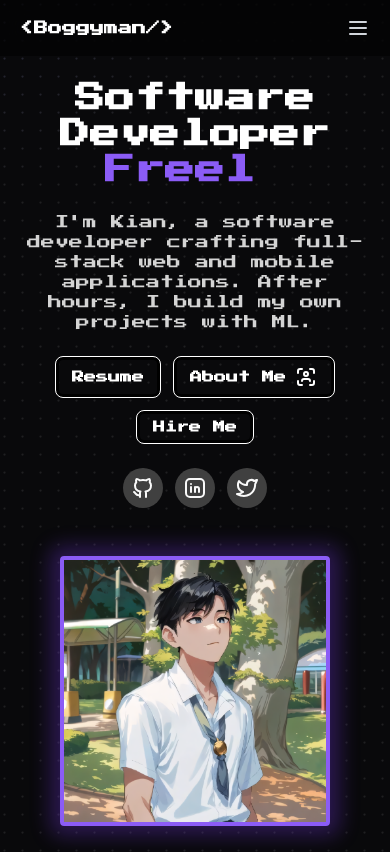
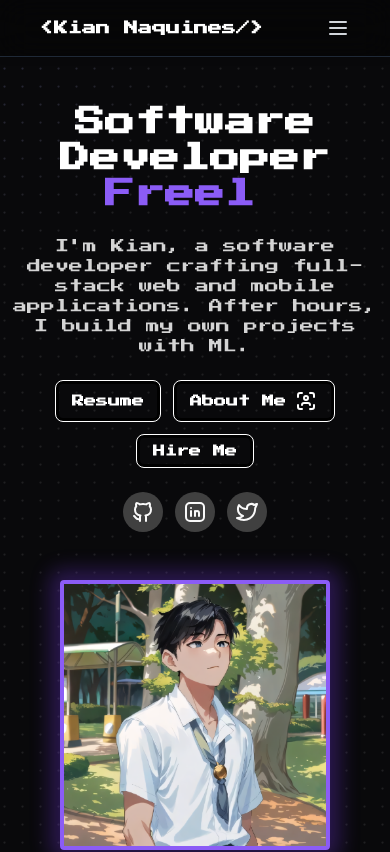
Before and after one commit to kiannaquines/kian_portfolio, a Next.js app: page / in a window 390 px wide. Shown: the top 852 px of the page. Built offline with nearby package versions, Linux system fonts and the light colour scheme.

Commit message:
added changes

```diff
--- a/app/layout.tsx
+++ b/app/layout.tsx
@@ -24,7 +24,7 @@ export default function RootLayout({
 }>) {
   return (
     <html lang="en" suppressHydrationWarning className="scroll-smooth">
-    <body className={`${pressStart.variable} font-sans antialiased bg-background text-foreground`}>
+    <body className={`${pressStart.variable} antialiased bg-background text-foreground font-[family-name:var(--font-press-start)]`}>
       <ThemeProvider
         attribute="class"
         defaultTheme="dark"
--- a/app/page.tsx
+++ b/app/page.tsx
@@ -7,22 +7,28 @@ import Works from "@/components/works";
 
 export default function Home() {
   return (
-    <main className="min-h-screen w-full font-[family-name:var(--font-press-start)] relative overflow-hidden">
+    <div className="grid grid-rows-[auto_1fr] h-screen w-full">
+      {/* Header */}
+      <Header />
+      {/* Main Content */}
+      <main className="mt-[64px]">
         <HeroHighlight className="relative">
-        <Header />
-        <section id="hero">
+          <div className="grid grid-cols-1 md:grid-cols-2 lg:grid-cols-3 gap-10">
+            <section id="hero" className="col-span-1 lg:col-span-3">
               <Hero />
             </section>
-        <section id="tech-stack" className="py-10">
+            <section id="tech-stack" className="col-span-1 lg:col-span-3">
               <TechStack />
             </section>
-        <section id="timeline" className="py-10">
+            <section id="timeline" className="col-span-1 lg:col-span-3">
               <TimeLine />
             </section>
-        <section id="works" className="py-10">
+            <section id="works" className="col-span-1 md:col-span-3">
               <Works />
             </section>
+          </div>
         </HeroHighlight>
       </main>
+    </div>
   );
 }
--- a/components/hero.tsx
+++ b/components/hero.tsx
@@ -20,10 +20,8 @@ const Hero = () => {
   ];
 
   return (
-    <div
-      className="w-full px-4 sm:px-8 lg:px-16 py-20 lg:py-32"
-    >
-      <div className="flex flex-col md:flex-row items-center justify-evenly max-w-6xl mx-auto gap-12 lg:gap-16">
+    <div className="w-full sm:px-10 lg:px-28 py-10 lg:py-32 mx-auto">
+      <div className="flex flex-col md:flex-row items-center justify-between max-w-6xl gap-12 lg:gap-16">
         <div className="flex flex-col items-center md:items-start text-center md:text-left w-full md:w-1/2 max-w-3xl z-10">
           <motion.h1
             initial={{ opacity: 0, y: 20 }}
--- a/components/tech-stack.tsx
+++ b/components/tech-stack.tsx
@@ -58,7 +58,7 @@ const technologies = [
 
 const TechStack = () => {
   return (
-    <div id="tech-stack" className="w-full px-4 sm:px-6 md:px-12 lg:px-32 py-12 sm:py-20 md:py-28 lg:py-40 mx-auto">
+    <div id="tech-stack" className="w-full px-4 sm:px-6 md:px-12 lg:px-32 pb-12 sm:py-20 md:pb-28 lg:pb-40 mx-auto">
       <div className="mx-auto text-center">
         <motion.h2
           initial={{ opacity: 0, y: 20 }}
--- a/components/ui/header.tsx
+++ b/components/ui/header.tsx
@@ -12,16 +12,7 @@ import {
 import { motion, AnimatePresence } from "framer-motion";
 
 const Header = () => {
-  const [isScrolled, setIsScrolled] = useState(false);
   const [isMenuOpen, setIsMenuOpen] = useState(false);
-
-  useEffect(() => {
-    const handleScroll = () => {
-      setIsScrolled(window.scrollY > 50);
-    };
-    window.addEventListener("scroll", handleScroll);
-    return () => window.removeEventListener("scroll", handleScroll);
-  }, []);
 
   const navItems = [
     { name: "Home", link: "#hero", icon: <IconHome className="h-4 w-4" /> },
@@ -33,20 +24,17 @@ const Header = () => {
 
   return (
     <header
-      className={`
-        fixed top-0 w-full z-50 flex items-center justify-between
-        py-4 px-5 md:px-10 lg:px-24 backdrop-blur-lg
-        transition-all duration-300
-        ${isScrolled
-          ? "bg-white/70 dark:bg-black/70 shadow-md border-b border-white/10 dark:border-gray-800"
-          : "bg-white/50 dark:bg-black/50"
-        }
-      `}
+    className={
+  `fixed top-0 left-0 w-full z-[100] flex items-center gap-10 justify-between
+   py-4 px-10 md:px-10 lg:px-28 backdrop-blur-lg
+   transition-all duration-300
+   bg-white/30 dark:bg-black/30 shadow-md border-b border-white/10 dark:border-gray-800`
+}
     >
       {/* Logo */}
       <div className="flex items-center">
         <span className="text-sm font-bold text-gray-900 dark:text-white">
-          &lt;Boggyman/&gt;
+          &lt;Kian Naquines/&gt;
         </span>
       </div>
 
@@ -65,7 +53,7 @@ const Header = () => {
 
       {/* Mobile Menu Toggle */}
       <button
-        className="md:hidden text-gray-700 dark:text-gray-300"
+        className="md:hidden text-gray-700 dark:text-gray-300 ml-auto"
         onClick={() => setIsMenuOpen(!isMenuOpen)}
         aria-label="Toggle Menu"
       >
```
Lines whose indentation alone changed are shown as unchanged.
